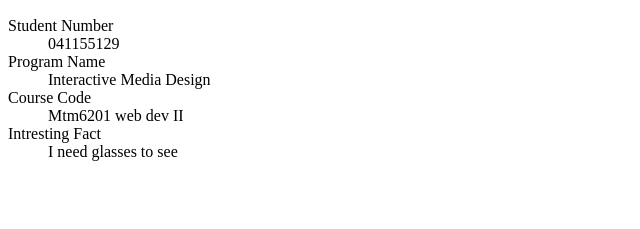
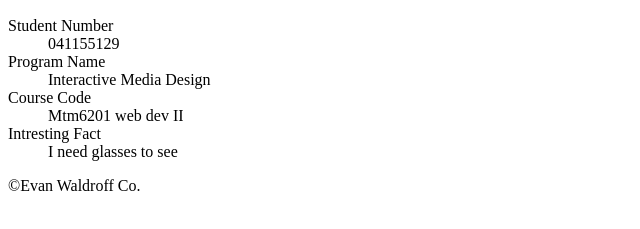
Before and after one commit to wald0055/mtm6201-week1, a plain HTML site: page index.html in a window 1280 px wide. Shown: the part 233-462 px from the top of the page, without its empty margins (0-640 px from the left). Drawn offline with Linux system fonts and the light colour scheme.

Commit message:
index update for copyright

```diff
--- a/index.html
+++ b/index.html
@@ -30,7 +30,7 @@
         </main>
 
         <footer>
-
+            <p>&copy;Evan Waldroff Co.</p>
         </footer>
     </body>
 </html>
```
